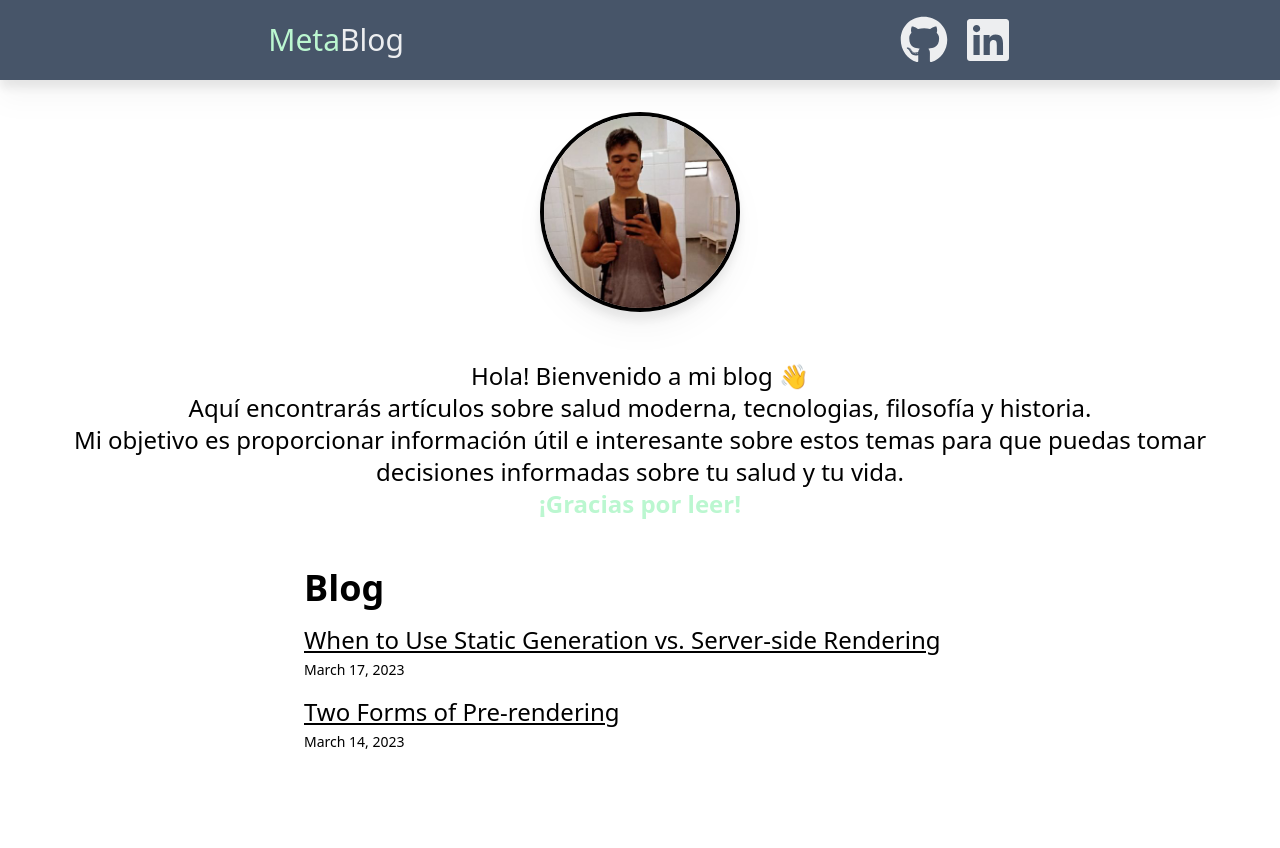
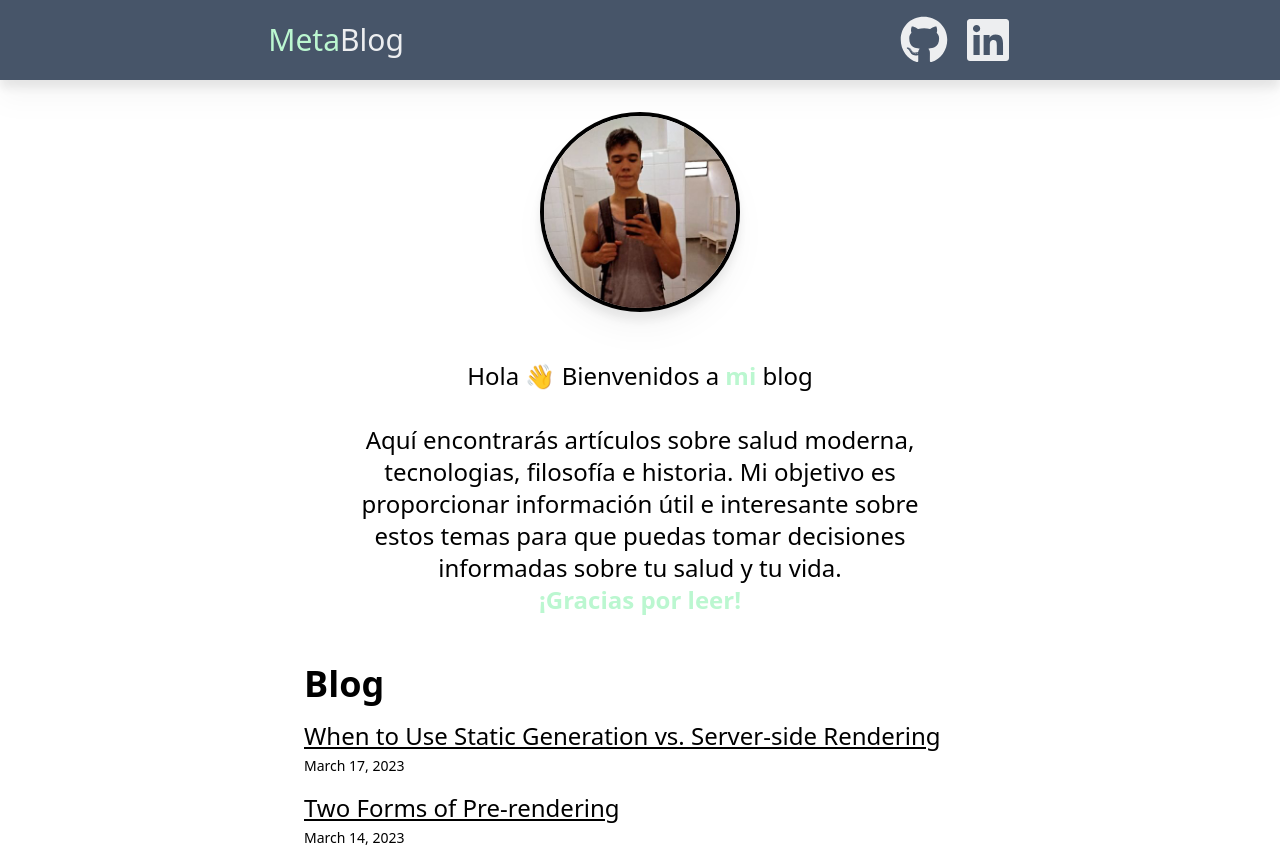
Before and after one commit to sebiten/AbelardoBlog, a Next.js app: page / in a window 1280 px wide. Before the commit the page ends 800 px from the top, so only its background shows below. Built offline with nearby package versions, Linux system fonts and the light colour scheme.

Commit message:
almost done

```diff
--- a/app/page.tsx
+++ b/app/page.tsx
@@ -3,15 +3,17 @@ import Posts from "./components/Posts";
 export default function Home() {
   return (
     <main className="px-16 mx-auto">
-      <p className="mt-12 mb-12 text-2xl text-center dark:text-white">
-        Hola! Bienvenido a mi blog 👋
+      <p className="mt-12 mb-12 text-2xl mx-auto max-w-2xl text-center dark:text-white xl:w-1/2">
+        <p className="text-center">
+          Hola  👋 Bienvenidos a{" "}
+          <span className="font-bold text-green-200">mi </span>
+          blog
+        </p>
         <br></br>
-        Aquí encontrarás artículos sobre salud moderna, tecnologias, filosofía y
-        historia.
-        <br></br>
-        Mi objetivo es proporcionar información útil e interesante sobre estos
-        temas para que puedas tomar decisiones informadas sobre tu salud y tu
-        vida.
+        Aquí encontrarás artículos sobre salud moderna, tecnologias, filosofía e
+        historia. Mi objetivo es proporcionar información útil e interesante
+        sobre estos temas para que puedas tomar decisiones informadas sobre tu
+        salud y tu vida.
         <br></br>
         <span className="font-bold text-green-200">¡Gracias por leer!</span>
       </p>
--- a/blogposts/pre-rendering.md
+++ b/blogposts/pre-rendering.md
@@ -3,9 +3,16 @@ title: 'Two Forms of Pre-rendering'
 date: '2023-03-14'
 ---
 
+
 Next.js has two forms of pre-rendering: **Static Generation** and **Server-side Rendering**. The difference is in **when** it generates the HTML for a page.
 
 - **Static Generation** is the pre-rendering method that generates the HTML at **build time**. The pre-rendered HTML is then _reused_ on each request.
+
+![Two Forms of Pre-rendering](https://nextjs.org/static/images/learn/data-fetching/static-generation.png)
+
 - **Server-side Rendering** is the pre-rendering method that generates the HTML on **each request**.
 
+
+![Two Forms of Pre-rendering](https://nextjs.org/static/images/learn/data-fetching/server-side-rendering.png)
+
 Importantly, Next.js lets you **choose** which pre-rendering form to use for each page. You can create a "hybrid" Next.js app by using Static Generation for most pages and using Server-side Rendering for others.
```
